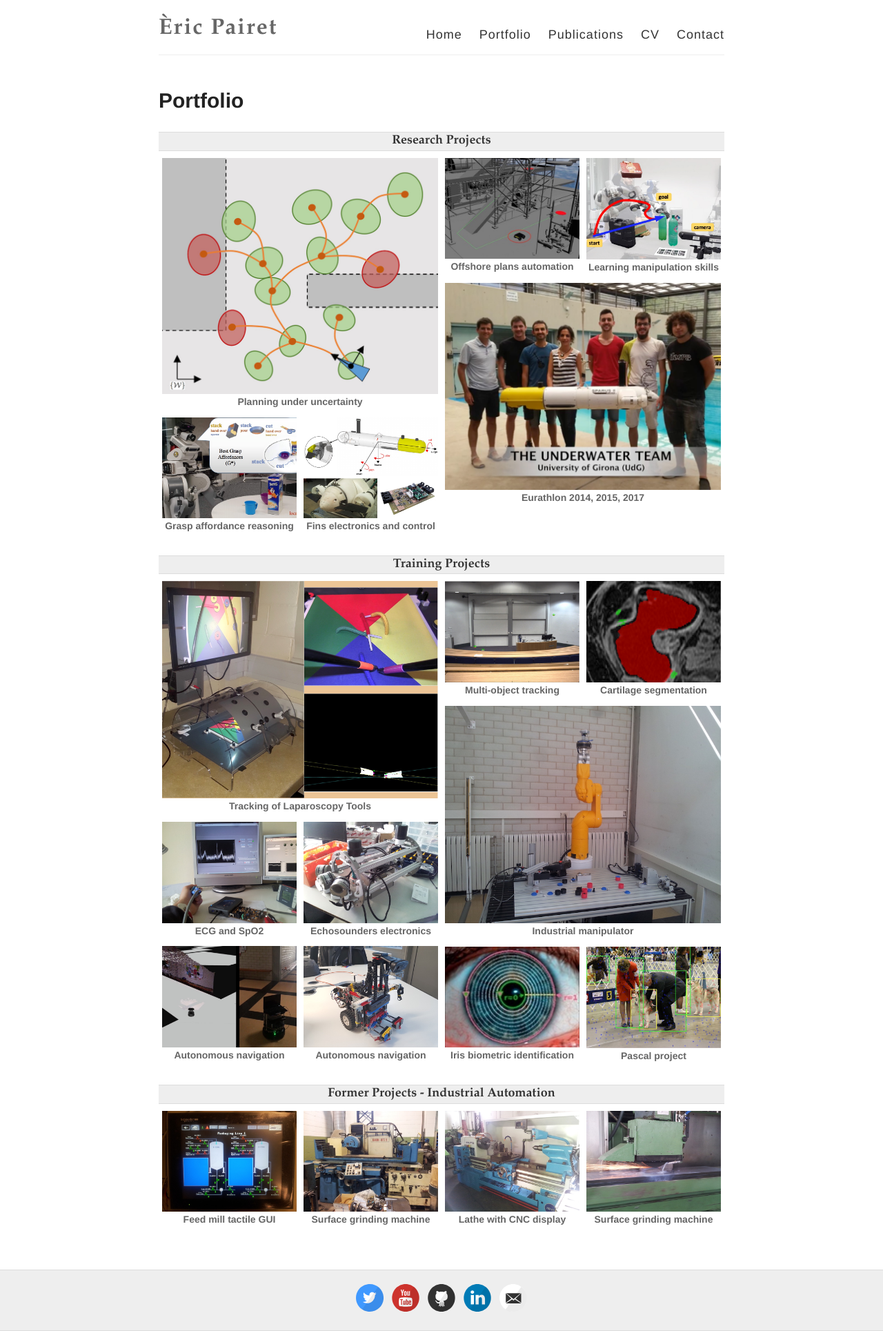
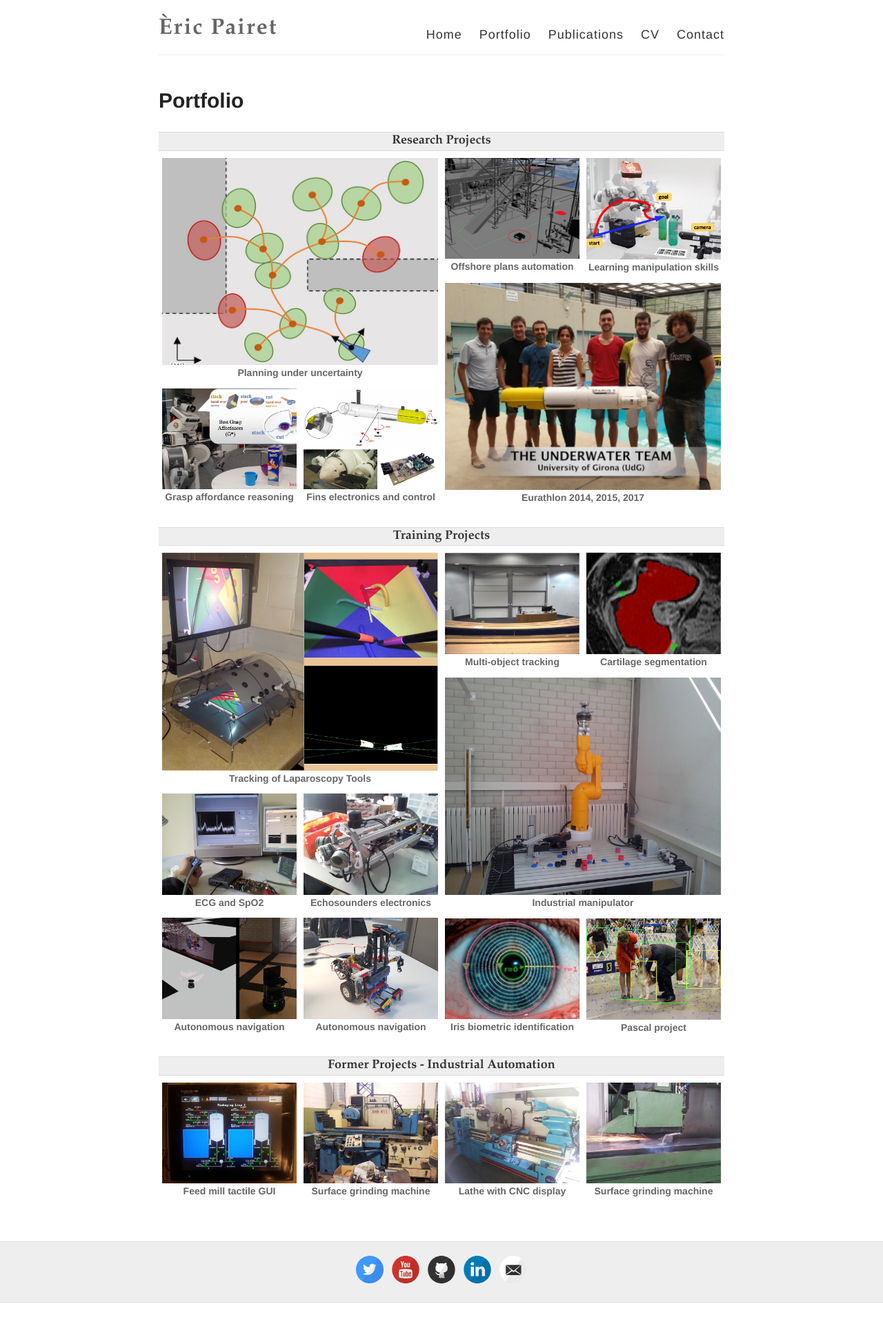
Before and after one commit to ericpairet/ericpairet.github.io, a Jekyll site: the page built from projects.md, in a window 1280 px wide. Shown: the whole page at 69% size. Built offline with Jekyll 4.4.1, drawn with Linux system fonts in a browser that asks for light colours; nearby versions of some CDN libraries; after the commit the page ends 1888 px from its top, so only the background shows below that.

Commit message:
Fix resolution aspect of mp_uu project

```diff
--- a/_data/projects.yaml
+++ b/_data/projects.yaml
@@ -8,7 +8,7 @@
       size: col-sm-12
       column: left
 
-      image: 2017_uncertainty.jpg
+      image: 2020_uncertainty.jpg
       footnote: Planning under uncertainty
       hovernote: Uncertainty-based Online Mapping and Motion Planning for Marine Robotics Guidance
       hovernote_more: "[Read more...]"
```
Also changed, not shown: projects/2017_uncertainty.jpg (deleted), projects/2020_uncertainty.jpg (added).
